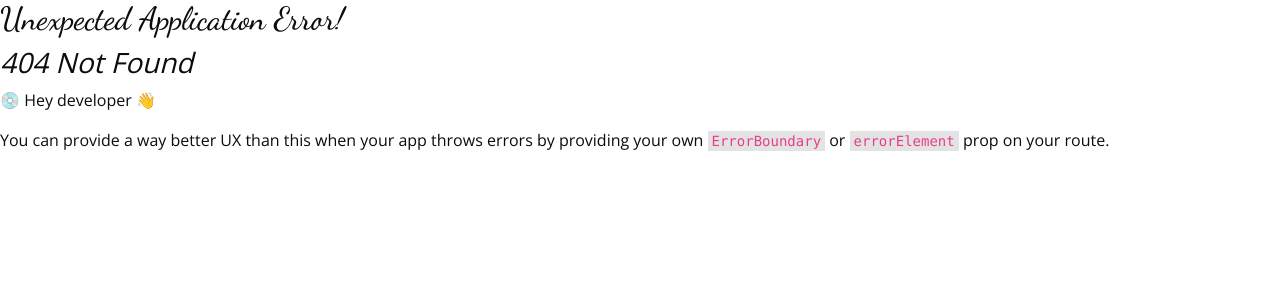
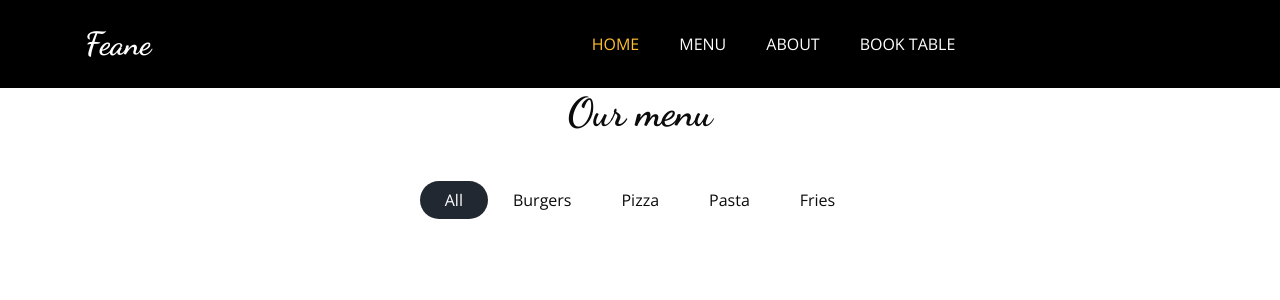
Before and after one commit to TulupovaI/PET-PROJECT-HILLEL, a React (Vite) app: page /menu in a window 1280 px wide. Before the commit this address had no page. Shown: the top 300 px of the page. Built offline with nearby package versions, Linux system fonts and the light colour scheme; no server answers.

Commit message:
add new Page and work with styles in header

```diff
--- a/src/App.jsx
+++ b/src/App.jsx
@@ -1,6 +1,7 @@
 import { RouterProvider, createBrowserRouter } from "react-router-dom";
 import Root from "./pages/Root";
 import Home from "./pages/Home";
+import Menu from "./pages/Menu";
 const router = createBrowserRouter([
   {
     path: '/',
@@ -9,6 +10,10 @@ const router = createBrowserRouter([
       {
         path: "/",
         element: <Home />
+      },
+      {
+        path: "/menu",
+        element: <Menu />
       }
     ]
   }
--- a/src/components/Header.jsx
+++ b/src/components/Header.jsx
@@ -1,19 +1,32 @@
+import { NavLink } from 'react-router-dom';
 import Logo from '../images/hero-bg.jpg'
+import Slider from './Slider';
+import { useLocation } from 'react-router-dom';
+function Header(){
+  const location = useLocation();
+  console.log(location.pathname);
+  let background = false;
+if(location.pathname === "/"){
+  background = true;
+}
 
-function Header(){
-return(<>
+const colorBackground = {
+  backgroundColor: 'black',
+};
+return(
+<>
 
-    <div className="bg-box">
+    {background && <div className="bg-box">
       <img src={Logo} alt="" />
-    </div>
- <header className="header_section">
+    </div>}
+ <header className="header_section" style={colorBackground}>
       <div className="container">
         <nav className="navbar navbar-expand-lg custom_nav-container ">
-          <a className="navbar-brand" href="index.html">
+          <NavLink className="navbar-brand" to="/">
             <span>
               Feane
             </span>
-          </a>
+          </NavLink>
 
           <button className="navbar-toggler" type="button" data-toggle="collapse" data-target="#navbarSupportedContent" aria-controls="navbarSupportedContent" aria-expanded="false" aria-label="Toggle navigation">
             <span className=""> </span>
@@ -22,10 +35,10 @@ return(<>
           <div className="collapse navbar-collapse" id="navbarSupportedContent">
             <ul className="navbar-nav  mx-auto ">
               <li className="nav-item active">
-                <a className="nav-link" href="index.html">Home <span className="sr-only">(current)</span></a>
+                <NavLink className="nav-link" to="/">Home <span className="sr-only">(current)</span></NavLink>
               </li>
               <li className="nav-item">
-                <a className="nav-link" href="menu.html">Menu</a>
+                <NavLink className="nav-link" to="/menu">Menu</NavLink>
               </li>
               <li className="nav-item">
                 <a className="nav-link" href="about.html">About</a>
@@ -39,6 +52,8 @@ return(<>
         </nav>
       </div>
     </header>
+
+
 </>)
 }
 
--- /dev/null
+++ b/src/pages/Menu.jsx
@@ -0,0 +1,16 @@
+import React, { useEffect, useState } from "react";
+import '../css/bootstrap.css'
+import '../css/style.css'
+
+import OurMenu from "../components/OurMenu";
+
+
+const Menu = () => {
+    return(
+        <>
+  <OurMenu />
+
+        </>
+    )
+}
+export default Menu;
--- a/src/pages/Root.jsx
+++ b/src/pages/Root.jsx
@@ -1,10 +1,12 @@
 import { Outlet, useNavigate } from "react-router-dom";
 import Header from "../components/Header";
+
 function Root (){
 
     return(
         <>
-        <Header />
+
+<Header />
         <Outlet />
         </>
     )
```
